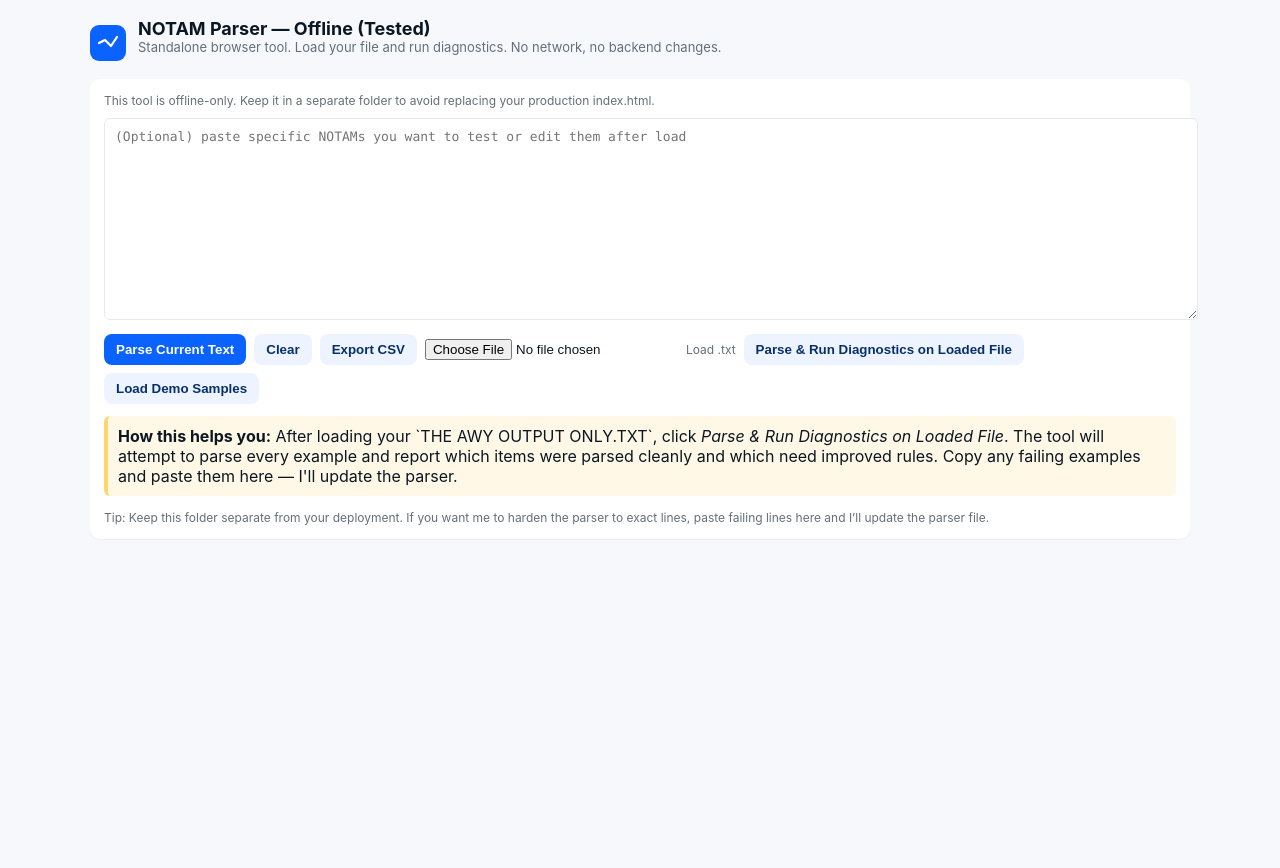
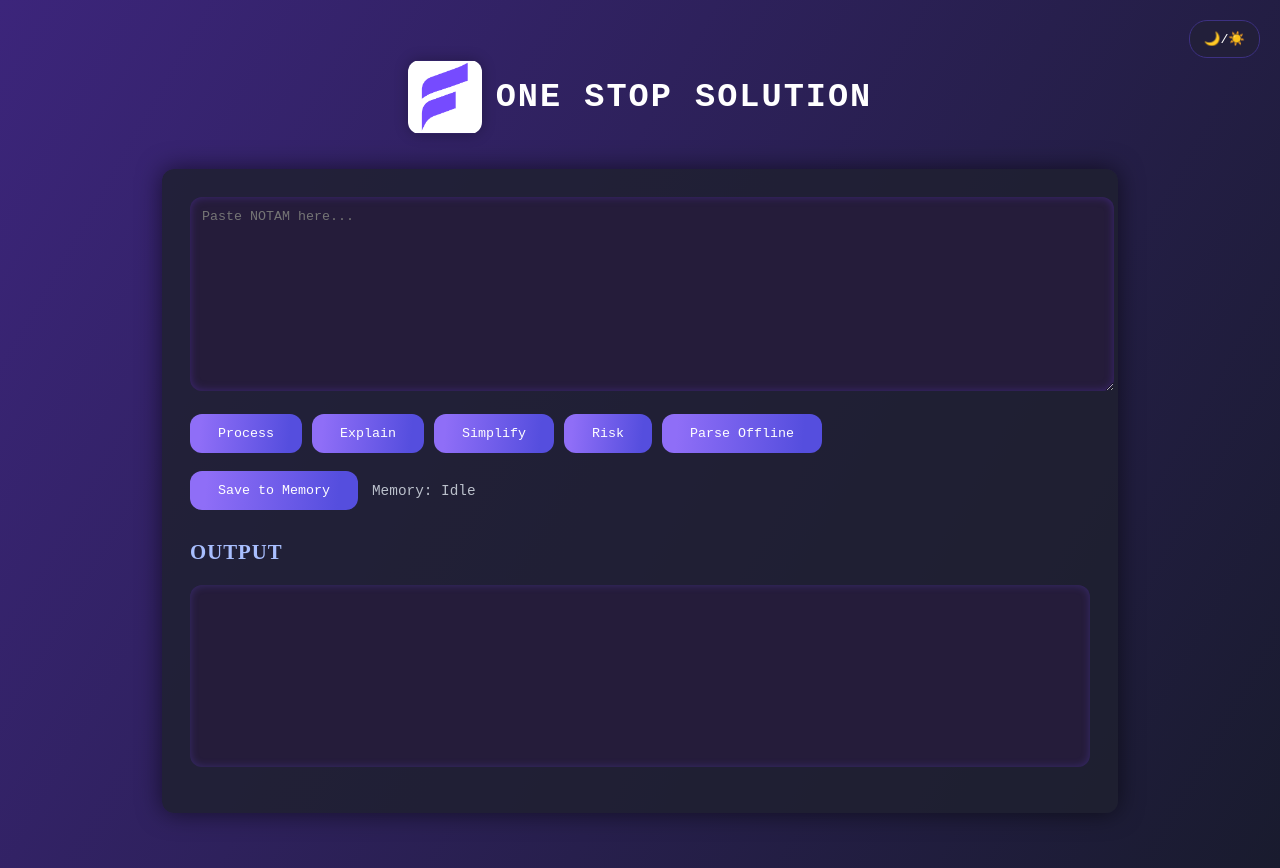
Before and after one commit to apurvsolanki96/one-stop-solution, a plain HTML site: page docs/index.html in a window 1280 px wide. Before the commit the page ends 800 px from the top, so only its background shows below. Drawn offline with Linux system fonts and the light colour scheme.

Commit message:
Update index.html

```diff
--- a/docs/index.html
+++ b/docs/index.html
@@ -1,77 +1,51 @@
-<!doctype html>
+<!DOCTYPE html>
 <html lang="en">
 <head>
-<meta charset="utf-8" />
-<meta name="viewport" content="width=device-width,initial-scale=1" />
-<title>NOTAM Parser — Offline (Tested)</title>
-<style>
-  :root{--bg:#f6f8fb;--card:#fff;--muted:#646f7a;--accent:#0b63ff}
-  body{font-family:Inter,system-ui,Segoe UI,Roboto,Helvetica,Arial;margin:18px;background:var(--bg);color:#0b1723}
-  .wrap{max-width:1100px;margin:0 auto}
-  header{display:flex;align-items:center;gap:12px;margin-bottom:12px}
-  h1{font-size:18px;margin:0}
-  .desc{color:var(--muted);font-size:13px;margin-bottom:12px}
-  .card{background:var(--card);padding:14px;border-radius:10px;box-shadow:0 1px 0 rgba(0,0,0,0.04)}
-  textarea{width:100%;height:180px;font-family:ui-monospace, Menlo, Monaco, monospace; font-size:13px; padding:10px; border-radius:6px; border:1px solid #e6e9ef; resize:vertical}
-  .controls{display:flex;gap:8px;flex-wrap:wrap;margin-top:10px}
-  button{background:var(--accent);color:#fff;border:0;padding:8px 12px;border-radius:8px;cursor:pointer;font-weight:600}
-  button.secondary{background:#eef4ff;color:#07306b}
-  table{width:100%;border-collapse:collapse;margin-top:12px}
-  th,td{border:1px solid #e8eef7;padding:8px;text-align:left;font-size:13px}
-  th{background:#fafcff}
-  .small{font-size:12px;color:var(--muted)}
-  .warn{background:#fff4f0;border-left:4px solid #ffb199;padding:10px;border-radius:6px;margin:10px 0}
-  .ok{background:#f3fff4;border-left:4px solid #79d27f;padding:10px;border-radius:6px;margin:10px 0}
-  .note{background:#fff8e6;border-left:4px solid #ffd66b;padding:10px;border-radius:6px;margin:10px 0}
-  footer{margin-top:14px;color:var(--muted);font-size:12px}
-  @media (max-width:720px){header{flex-direction:column;align-items:flex-start}}
-</style>
+<meta charset="UTF-8" />
+<meta name="viewport" content="width=device-width, initial-scale=1.0" />
+<title>ONE STOP SOLUTION – Flightscape NOTAM AI Processor</title>
+
+<link rel="stylesheet" href="styles.css" />
+<link rel="icon" type="image/png" href="assets/flightscape-logo.png" />
 </head>
+
 <body>
-  <div class="wrap">
-    <header>
-      <svg width="36" height="36" viewBox="0 0 24 24" fill="none" xmlns="http://www.w3.org/2000/svg">
-        <rect width="24" height="24" rx="6" fill="#0b63ff"/>
-        <path d="M6 12L10 10L14 14L18 8" stroke="white" stroke-width="1.5" stroke-linecap="round" stroke-linejoin="round"/>
-      </svg>
-      <div>
-        <h1>NOTAM Parser — Offline (Tested)</h1>
-        <div class="desc">Standalone browser tool. Load your file and run diagnostics. No network, no backend changes.</div>
-      </div>
-    </header>
 
-    <div class="card">
-      <div class="small">This tool is offline-only. Keep it in a separate folder to avoid replacing your production index.html.</div>
+<!-- DAY/NIGHT TOGGLE -->
+<button class="toggle-mode" onclick="toggleMode()">🌙/☀️</button>
 
-      <div style="margin-top:10px">
-        <textarea id="input" placeholder="(Optional) paste specific NOTAMs you want to test or edit them after load"></textarea>
-      </div>
+<!-- HEADER -->
+<div class="logo-bar">
+    <img src="assets/flightscape-logo.png" class="logo-img" alt="logo" />
+    <span class="logo-title">ONE STOP SOLUTION</span>
+</div>
 
-      <div class="controls">
-        <button id="parse">Parse Current Text</button>
-        <button id="clear" class="secondary">Clear</button>
-        <button id="export" class="secondary">Export CSV</button>
-        <label style="display:inline-flex;align-items:center;gap:8px">
-          <input id="file" type="file" accept=".txt" />
-          <span class="small">Load .txt</span>
-        </label>
-        <button id="runAll" class="secondary">Parse & Run Diagnostics on Loaded File</button>
-        <button id="sample" class="secondary">Load Demo Samples</button>
-      </div>
+<!-- MAIN CONTAINER -->
+<div class="container">
 
-      <div id="summary" style="margin-top:12px"></div>
-      <div id="result" style="margin-top:12px"></div>
+    <textarea id="notamBox" placeholder="Paste NOTAM here..."></textarea>
 
-      <div class="note">
-        <strong>How this helps you:</strong> After loading your `THE AWY OUTPUT ONLY.TXT`, click <em>Parse & Run Diagnostics on Loaded File</em>. The tool will attempt to parse every example and report which items were parsed cleanly and which need improved rules. Copy any failing examples and paste them here — I'll update the parser.
-      </div>
+    <div class="btn-row">
+        <button onclick="processNOTAM()">Process</button>
+        <button onclick="aiExplain()">Explain</button>
+        <button onclick="aiSimplify()">Simplify</button>
+        <button onclick="aiRisk()">Risk</button>
+      <!-- Offline parsing button added -->
+<button id="offlineParseBtn">Parse Offline</button>
+    </div>
 
-      <footer>
-        Tip: Keep this folder separate from your deployment. If you want me to harden the parser to exact lines, paste failing lines here and I’ll update the parser file.
-      </footer>
+    <div class="memory-box">
+        <button onclick="saveToMemory()">Save to Memory</button>
+        <span id="memoryStatus">Memory: Idle</span>
     </div>
-  </div>
 
-<script src="notam-parser-tested.js"></script>
+    <h3 class="out-title">OUTPUT</h3>
+
+    <div id="output"></div>
+    <span id="copyNotice" class="copy-notice"></span>
+</div>
+
+<script src="script.js"></script>
+
 </body>
 </html>
```
